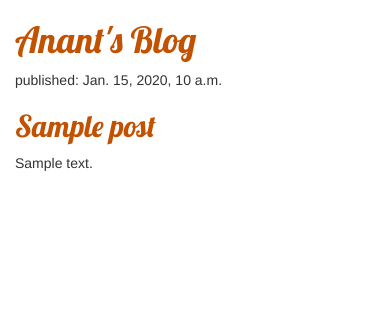
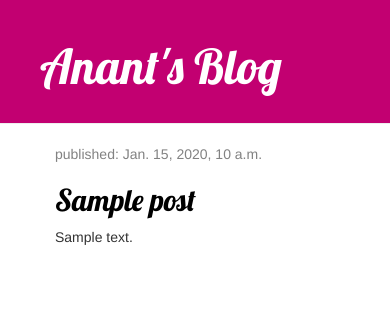
Before and after one commit to AnantKapoor/django_blog, a Django app: page / in a window 390 px wide. Shown: the top 316 px of the page. Run offline with Django 3.2, Linux system fonts and the light colour scheme; tables that the repository leaves empty hold one stand-in row (values such as "Sample post"); some libraries are stand-ins or nearby versions.

Commit message:
CSS broken, trying on python anywhere

```diff
--- a/blog/static/css/blog.css
+++ b/blog/static/css/blog.css
@@ -1,8 +1,46 @@
-h1 a, h2 a {
-    color: #C25100;
-    font-family: 'Lobster';
+.page-header {
+    background-color: rgb(194, 0, 113);
+    margin-top: 0;
+    padding: 20px 20px 20px 40px;
 }
 
-body {
-    padding-left: 15px;
+.page-header h1, .page-header h1 a, .page-header h1 a:visited, .page-header h1 a:active {
+    color: #ffffff;
+    font-size: 36pt;
+    text-decoration: none;
 }
+
+.content {
+    margin-left: 40px;
+}
+
+h1, h2, h3, h4 {
+    font-family: 'Lobster', cursive;
+}
+
+.date {
+    color: #828282;
+}
+
+.save {
+    float: right;
+}
+
+.post-form textarea, .post-form input {
+    width: 100%;
+}
+
+.top-menu, .top-menu:hover, .top-menu:visited {
+    color: #ffffff;
+    float: right;
+    font-size: 26pt;
+    margin-right: 20px;
+}
+
+.post {
+    margin-bottom: 70px;
+}
+
+.post h2 a, .post h2 a:visited {
+    color: #000000;
+}
--- a/blog/templates/blog/post_list.html
+++ b/blog/templates/blog/post_list.html
@@ -8,16 +8,29 @@
         <link rel="stylesheet" href="{% static 'css/blog.css' %}">
     </head>
     <body>
+
         <div>
+            <div class="page-header">
                 <h1><a href="/">Anant's Blog</a></h1>
             </div>
+        </div>
 
+
+
+        <div class="content container">
+            <div class="row">
+                <div class="col-md-8">
                     {% for post in posts %}
-            <div>
+                        <div class="post">
+                            <div class="date">
                                 <p>published: {{ post.published_date }}</p>
+                            </div>
                             <h2><a href="">{{ post.title }}</a></h2>
                             <p>{{ post.text|linebreaksbr }}</p>
                         </div>
                     {% endfor %}
+                </div>
+            </div>
+        </div>
     </body>
 </html>
--- a/mysite/settings.py
+++ b/mysite/settings.py
@@ -23,7 +23,7 @@ BASE_DIR = os.path.dirname(os.path.dirname(os.path.abspath(__file__)))
 SECRET_KEY = '18ulamtc3^_hqwitr$&tq_&2a1$5bi_yyi09e8##ruhv+gf)_e'
 
 # SECURITY WARNING: don't run with debug turned on in production!
-DEBUG = True
+DEBUG = False
 
 ALLOWED_HOSTS = ['127.0.0.1', '.pythonanywhere.com']
 
```
Lines whose indentation alone changed are shown as unchanged.
